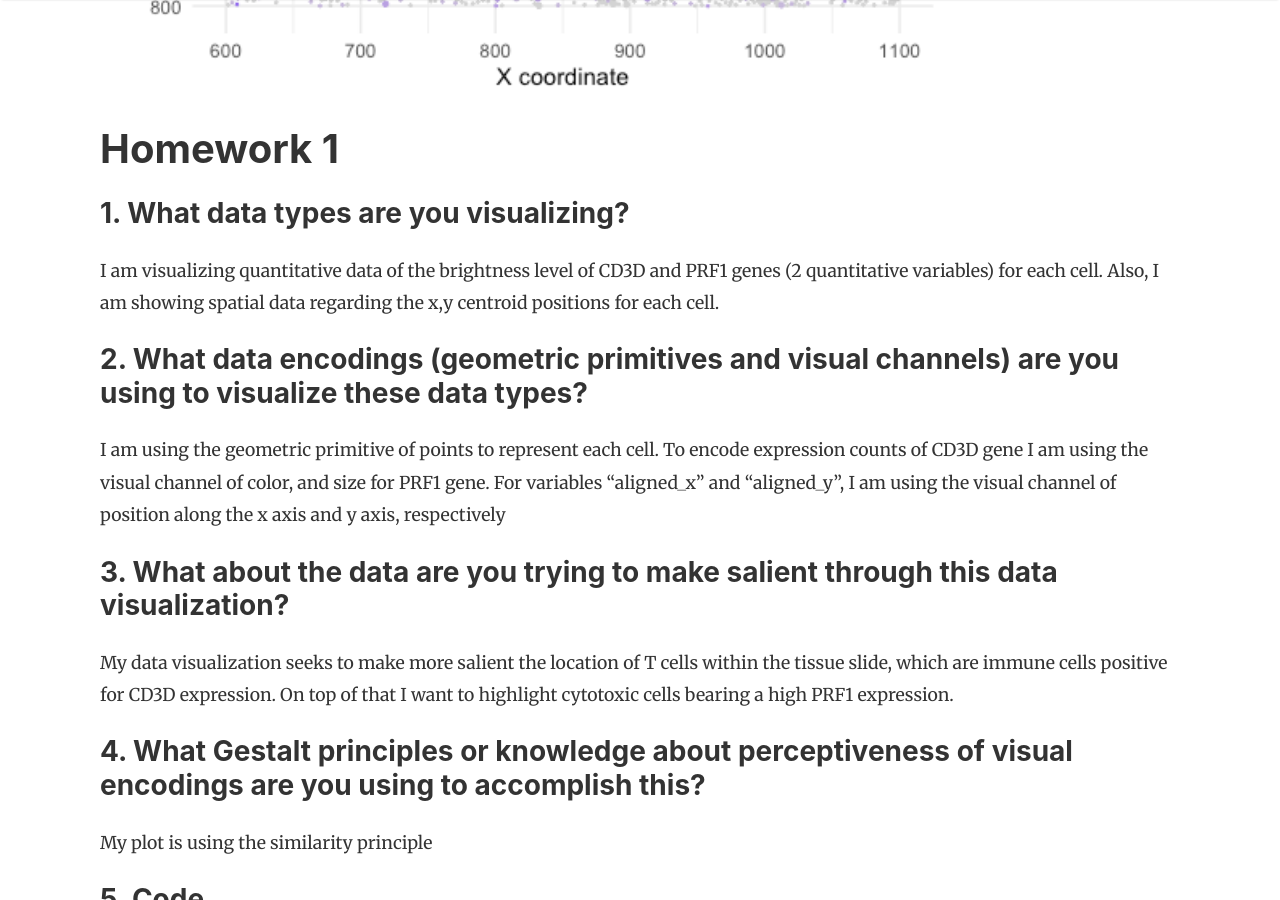
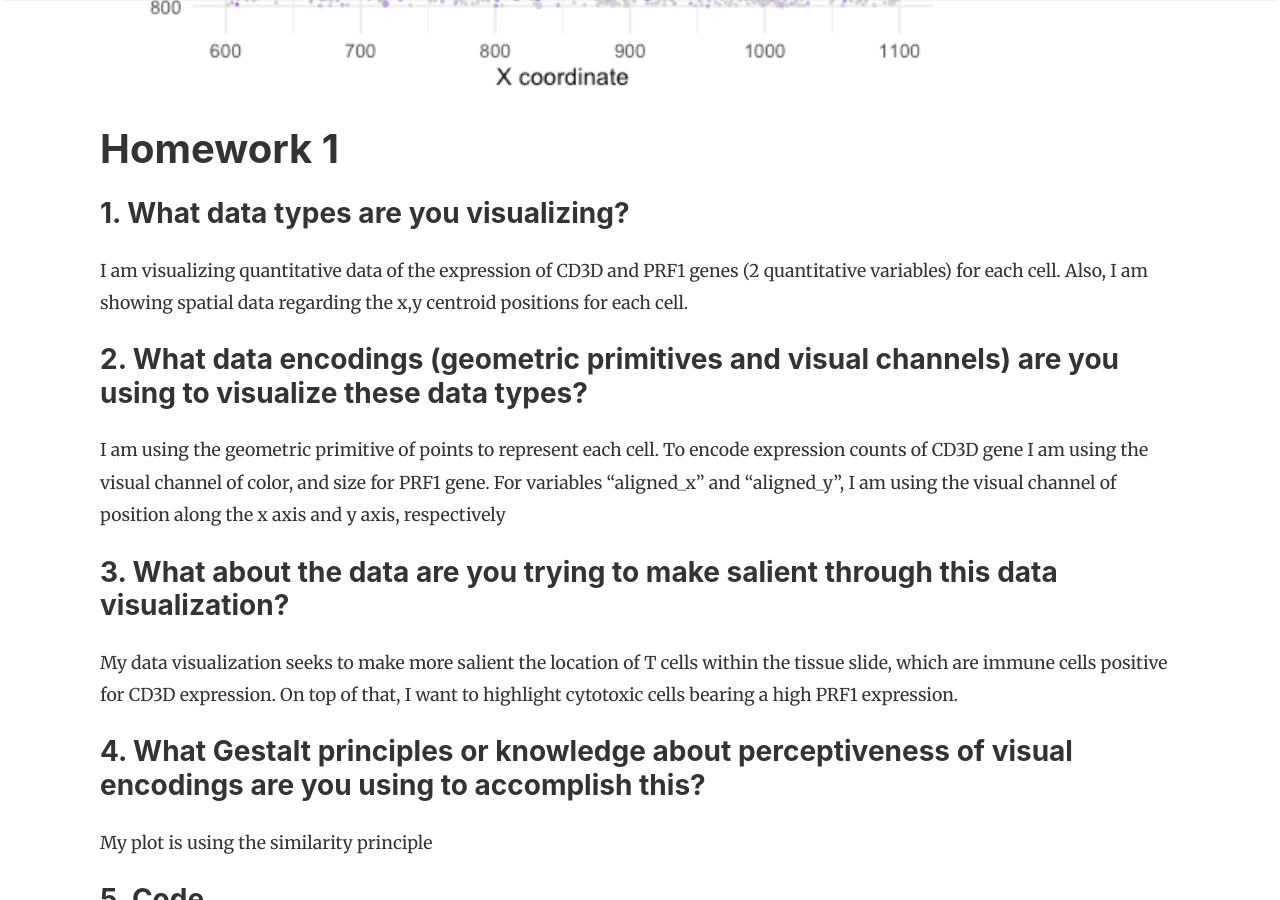
Before and after one commit to JEFworks-Lab/genomic-data-visualization-2025, a Jekyll site: the page built from _posts/2025-01-27-kmezala1.md, in a window 1280 px wide and 900 px high, scrolled down 933 px. Built offline with Jekyll 4.4.1, drawn with Linux system fonts in a browser that asks for light colours; nearby versions of some CDN libraries; comment, search, counter and statistics services are not loaded.

Commit message:
Add HWK1

```diff
--- a/_posts/2025-01-27-kmezala1.md
+++ b/_posts/2025-01-27-kmezala1.md
@@ -11,13 +11,13 @@ featured: no
 # Homework 1
 
 ### 1. What data types are you visualizing?
-I am visualizing quantitative data of the brightness level of CD3D and PRF1 genes (2 quantitative variables) for each cell. Also, I am showing spatial data regarding the x,y centroid positions for each cell.
+I am visualizing quantitative data of the expression of CD3D and PRF1 genes (2 quantitative variables) for each cell. Also, I am showing spatial data regarding the x,y centroid positions for each cell.
 
 ### 2. What data encodings (geometric primitives and visual channels) are you using to visualize these data types?
 I am using the geometric primitive of points to represent each cell. To encode expression counts of CD3D gene I am using the visual channel of color, and size for PRF1 gene. For variables "aligned_x" and "aligned_y", I am using the visual channel of position along the x axis and y axis, respectively
 
 ### 3. What about the data are you trying to make salient through this data visualization?
-My data visualization seeks to make more salient the location of T cells within the tissue slide, which are immune cells positive for CD3D expression. On top of that I want to highlight cytotoxic cells bearing a high PRF1 expression.
+My data visualization seeks to make more salient the location of T cells within the tissue slide, which are immune cells positive for CD3D expression. On top of that, I want to highlight cytotoxic cells bearing a high PRF1 expression.
 
 ### 4. What Gestalt principles or knowledge about perceptiveness of visual encodings are you using to accomplish this?
 My plot is using the similarity principle
```
